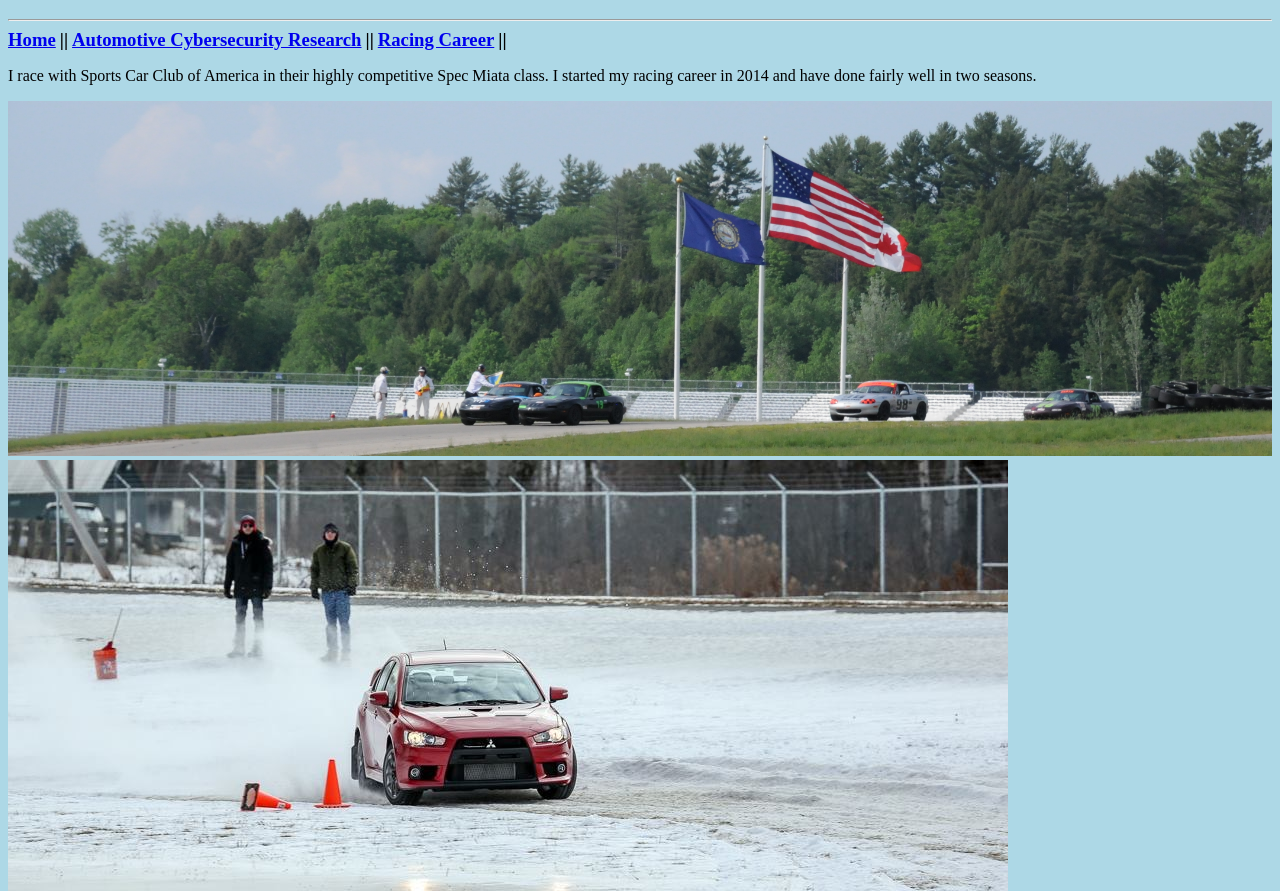
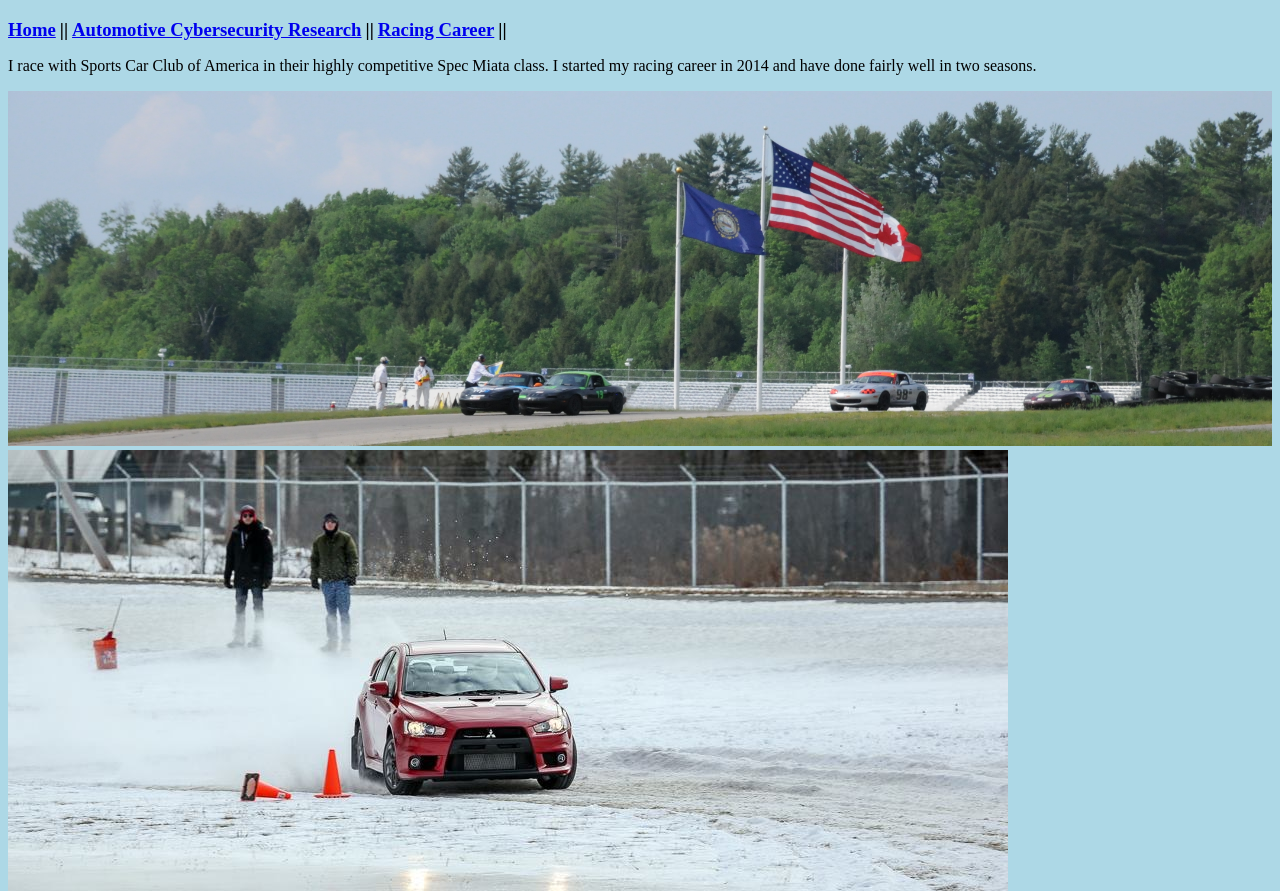
Before and after one commit to lx93/lx93.github.io, a plain HTML site: page racing.html in a window 1280 px wide. Shown: the part 61-952 px from the top of the page. Drawn offline with Linux system fonts and the light colour scheme.

Commit message:
new CSS sheet

```diff
--- a/racing.html
+++ b/racing.html
@@ -3,28 +3,23 @@
 
 <head>
 <link rel="stylesheet" type="text/css" href="mystyle.css">
-<title> Xiang Li's Webpage </title>
+<title>Xiang Li's Webpage </title>
 </head>
 
 
-
 <body>
-<h1>Xiang Li's Personal Website</h1>
-
-<hr>
+<h1> Xiang Li's Personal Website</h1>
 
 
-
-<h3 style="text-align:left"><a href = "index.html">Home</a></h3>
+<h3><a href = "index.html">Home</a></h3>
 
 <h3>||</h3>
 
-
-<h3 style="text-align:left"><a href = "cybersecurity.html">Automotive Cybersecurity Research</a></h3>
+<h3><a href = "cybersecurity.html">Automotive Cybersecurity Research</a></h3>
 
 <h3>||</h3>
 
-<h3 style="text-align:center"><a href="racing.html">Racing Career</a></h3>
+<h3><a href="racing.html">Racing Career</a></h3>
 
 <h3>||</h3>
 
@@ -35,10 +30,10 @@
 I race with Sports Car Club of America in their highly competitive Spec Miata class. I started my racing career in 2014 and have done fairly well in two seasons.
 </p>
 
-<img src="img/racing sm.jpg" width="2136" height="600"></img>
-<img src="img/racing evo.jpg" width="1000" height="667"></img>
-<img src="img/racing e36.jpg" width="1280" height="853"></img>
-<img src="img/racing brz.jpg" width="1024" height="683"></img>
+<img src="img/racing sm.jpg"></img>
+<img src="img/racing evo.jpg"></img>
+<img src="img/racing e36.jpg"></img>
+<img src="img/racing brz.jpg"></img>
 
 
 
```
